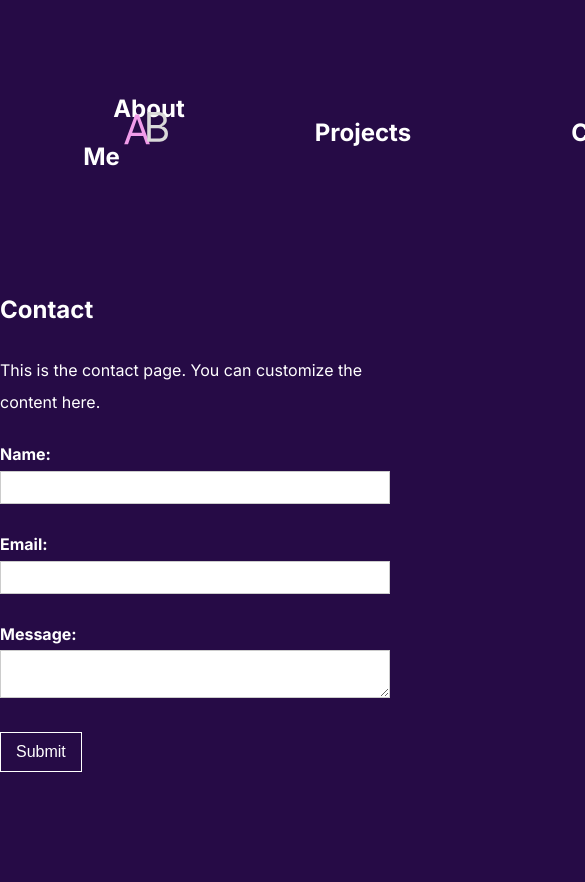
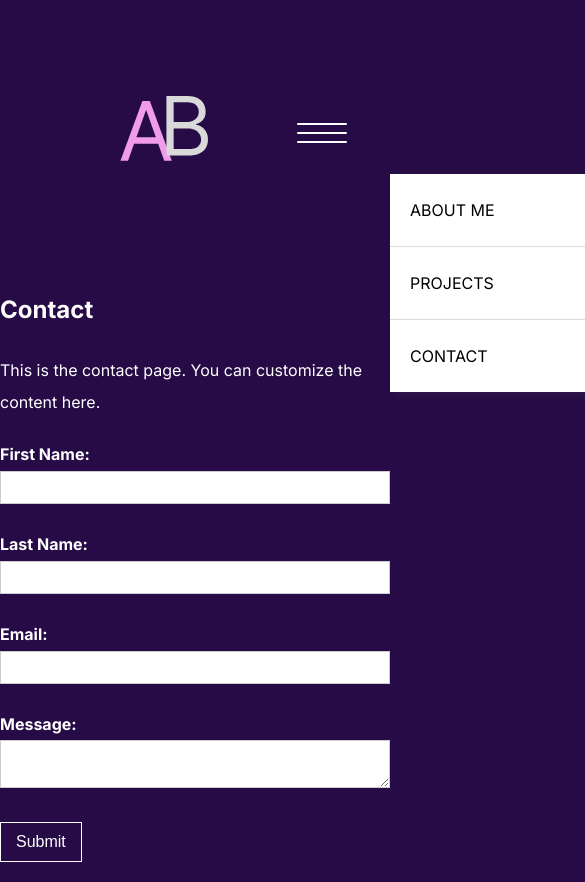
Before and after one commit to abdes96/Portfolio, a React (Vite) app in the folder Portfolio-abdes/: page /contact in a window 390 px wide. Shown: the top 882 px of the page, 585 px wide, since content can reach past the window. Before the commit the page ends 844 px from the top, so only its background shows below. Built offline with nearby package versions, Linux system fonts and the light colour scheme.

Commit message:
added hamburger menu

```diff
--- a/Portfolio-abdes/public/projectData.json
+++ b/Portfolio-abdes/public/projectData.json
@@ -1,20 +1,20 @@
 [
   {
     "id": 1,
-      "title": "Project 1",
-      "description": "This is the description for Project 1.",
+    "title": "Front-end Animation Showcase",
+    "description": "Explore the fascinating world of front-end development in this React project. Immerse yourself in captivating animations powered by the Framer Motion library and witness dynamic data visualizations with the mighty Three.js. This project also features seamless API integration, fetching data in real-time for an enriching user experience.",
     "imageUrl": "/card1.png"
   },
   {
     "id": 2,
-      "title": "Project 2",
-      "description": "This is the description for Project 2.",
+    "title": "Movie Explorer with Node.js",
+    "description": "Embark on a cinematic journey with this JavaScript, HTML, and CSS project, powered by Node.js. Users can log in, seamlessly search for movies through various filters, and curate their own personalized favorite list. Dive deep into detailed movie information, making this project a comprehensive and enjoyable movie exploration experience.",
     "imageUrl": "/card2.png"
   },
   {
     "id": 3,
-      "title": "Project 3",
-      "description": "This is the description for Project 3.",
-      "imageUrl": "/card2.png"
+    "title": "Dynamic Data Presentation",
+    "description": "Experience the power of dynamic data presentation in this project. Leveraging JavaScript and HTML, this project showcases real-time data rendering with Node.js. Users can interactively explore and analyze data, making it an engaging and informative platform for dynamic data enthusiasts.",
+    "imageUrl": "/card3.png"
   }
 ]
--- a/Portfolio-abdes/src/App.css
+++ b/Portfolio-abdes/src/App.css
@@ -12,8 +12,8 @@ body {
 
 .logo {
   height: 6em;
-  padding: 1.5em;
   will-change: filter;
+  object-fit: cover;
   transition: filter 300ms;
 }
 
@@ -128,6 +128,104 @@ body {
 .navLink:hover {
   padding-left: 20px;
 }
+
+/* hamburger menu*/
+
+#menu-wrapper {
+  overflow: hidden;
+  max-width: 100%;
+  cursor: pointer;
+  display: none;
+}
+
+ul { list-style: none; }
+a { text-decoration: none; color: black;}
+
+#menu-wrapper #hamburger-menu {
+  position: relative;
+  width: 50px;
+  height: 20px;
+  margin: 15px;
+}
+
+#menu-wrapper #hamburger-menu span {
+  opacity: 1;
+  left: 0;
+  display: block;
+  width: 100%;
+  height: 2px;
+  border-radius: 10px;
+  color: black;
+  background-color: white;
+  position: absolute;
+  transform: rotate(0deg);
+  transition: .4s ease-in-out;
+}
+
+#menu-wrapper #hamburger-menu span:nth-child(1) {
+  top: 0;
+}
+#menu-wrapper #hamburger-menu span:nth-child(2) {
+  top: 9px;
+}
+#menu-wrapper #hamburger-menu span:nth-child(3) {
+  top: 18px;
+}
+#menu-wrapper #hamburger-menu.open span:nth-child(1) {
+  transform: translateY(9px) rotate(135deg);
+}
+#menu-wrapper #hamburger-menu.open span:nth-child(2) {
+  opacity: 0;
+  transform: translateX(-60px);
+}
+#menu-wrapper #hamburger-menu.open span:nth-child(3) {
+  transform: translateY(-9px) rotate(-135deg);
+}
+
+#menu-container .menu-list .menu-submenu {
+  padding-top: 20px;
+  padding-bottom: 20px;
+}
+#menu-container .menu-list {
+  padding-left: 0;
+  display: block;
+  position: absolute;
+  width: 100%;
+  max-width: 450px;
+  background: white;
+  box-shadow: rgba(100,100,100,0.2) 6px 2px 10px;
+  z-index: 999;
+  overflow-y: auto;
+  overflow-x: hidden;
+}
+
+#menu-container .menu-list li.accordion-toggle, #menu-container .menu-list .menu-login {
+  font-size: 16px;
+  padding: 20px;
+  text-transform: uppercase;
+  border-top: 1px solid #dbdcd2;
+}
+#menu-container .menu-list li:first-of-type {
+  border-top: 0;
+}
+#menu-container .menu-list {
+  transition: right 0.4s ease;
+}
+
+@media (max-width: 1300px) {
+.navList {
+  display: none;
+
+}
+#menu-wrapper {
+  display: flex;
+}
+.navbar {
+  justify-content: space-between;
+}
+
+}
+/*  end hamburger menu*/
 
 .mySkills {
   margin-top: 20px;
@@ -272,20 +370,27 @@ button:hover {
   overflow: hidden;
 }
 
-.card img {
+.card .image-container img {
   object-fit: cover;
   width: 100%;
+  height: 100%;
   border-radius: 10px;
   cursor: pointer;
   transition: opacity 0.5s ease;
 
 }
 
-.card img:hover {
-  filter: blur(3px);
+.card .image-container  {
+  width: 100%;
+  height: 100%;
+
 }
 
-.card .description {
+.card .image-container:hover .image {
+  filter: blur(5px);
+  cursor: pointer;
+}
+.card .descriptionText {
   position: absolute;
   top: 50%;
   left: 50%;
@@ -295,8 +400,11 @@ button:hover {
   font-size: 1.5em;
   opacity: 0;
   transition: opacity 0.5s ease;
+  font-size: 20px;
+
 }
 
-.card:hover .description {
+.card .image-container:hover  .descriptionText {
   opacity: 1;
+  cursor: pointer;
 }
--- a/Portfolio-abdes/src/App.jsx
+++ b/Portfolio-abdes/src/App.jsx
@@ -8,7 +8,6 @@ import AboutMe from "./pages/AboutMe";
 import Navbar from "./component/navbar";
 
 function App() {
-  const [count, setCount] = useState(0);
 
   return (
     <>
--- a/Portfolio-abdes/src/component/Navbar.jsx
+++ b/Portfolio-abdes/src/component/Navbar.jsx
@@ -1,6 +1,6 @@
-import React from "react";
 import { Link } from "react-router-dom";
 import { motion } from "framer-motion";
+import { useEffect, useState } from "react";
 
 const Navbar = () => {
   const listItemVariants = {
@@ -8,10 +8,73 @@ const Navbar = () => {
     tap: { scale: 0.8, rotate: -90, borderRadius: "100%" }
   };
 
+  const [isMenuOpen, setIsMenuOpen] = useState(false);
+
+  const slideMenu = () => {
+    const menuList = document.querySelector("#menu-container .menu-list");
+
+    if (menuList) {
+      setIsMenuOpen((prevIsMenuOpen) => !prevIsMenuOpen);
+    }
+  };
+
+  useEffect(() => {
+    const menuList = document.querySelector("#menu-container .menu-list");
+
+    if (menuList) {
+      menuList.style.right = isMenuOpen ? "0" : "-100%";
+    }
+  }, [isMenuOpen]);
+
+  const handleMenuClick = () => {
+    const hamburgerMenu = document.getElementById("hamburger-menu");
+
+    setIsMenuOpen((prevIsMenuOpen) => !prevIsMenuOpen);
+
+    if (hamburgerMenu) {
+      hamburgerMenu.classList.toggle("open");
+    }
+
+    document.body.classList.toggle("overflow-hidden");
+  };
+
+
   return (
     <motion.nav className="navbar">
       <div className="logo-container">
-      <Link to="/"> <img  src="/logo.svg" alt="Logo" className="logo" /> </Link>
+        <img src="/logo.svg" alt="Logo" className="logo" />
+      </div>
+
+      <div id="menu-container"  className={`menu-list ${isMenuOpen ? 'active' : ''}`}>
+        <div id="menu-wrapper">
+          <div id="hamburger-menu" onClick={handleMenuClick}
+          ><span>
+            </span>
+            <span>
+            </span>
+            <span>
+            </span>
+          </div>
+        </div>
+        <ul className="menu-list accordion">
+          <li id="nav1" className="toggle accordion-toggle">
+            <Link to="/">
+            About Me
+          </Link>
+          </li>
+          <li id="nav2" className="toggle accordion-toggle">
+            <Link to="/projects">
+            Projects
+          </Link>
+          </li>
+          <li id="nav2" className="toggle accordion-toggle">
+            <Link to="/contact">
+            Contact
+          </Link>
+          </li>
+
+
+        </ul>
       </div>
       <ul className="navList">
 
--- a/Portfolio-abdes/src/component/carousel.css
+++ b/Portfolio-abdes/src/component/carousel.css
@@ -61,3 +61,18 @@
         transform: translateX(80%) translatey(-50%);
     }
 }
+
+@media only screen and (max-width: 1300px) {
+
+    .carousel {
+        position: relative;
+        width: 700px;
+        height: 400px;
+        perspective: 500px;
+        transform-style: preserve-3d;
+    }
+    .card .descriptionText {
+        font-size: 18px;
+    }
+
+}
--- a/Portfolio-abdes/src/pages/Contact.jsx
+++ b/Portfolio-abdes/src/pages/Contact.jsx
@@ -38,7 +38,16 @@ const Contact = () => {
         {/* Contact Form */}
         <form onSubmit={handleSubmit}>
           <label>
-            Name:
+            First Name:
+            <input
+              type="text"
+              name="name"
+              value={formData.name}
+              onChange={handleChange}
+            />
+          </label>
+          <label>
+            Last Name:
             <input
               type="text"
               name="name"
--- a/Portfolio-abdes/src/pages/Projects.jsx
+++ b/Portfolio-abdes/src/pages/Projects.jsx
@@ -5,14 +5,18 @@ import Carousel from "../component/Carousel";
 import projectData from '../../public/projectData.json';
 
 const Projects = () => {
-  const CARDS = 3;
 
   const Card = ({ imageUrl, content }) => (
     <div className='card'>
-      {imageUrl && <img src={imageUrl} alt="Card Image" />}
-      {imageUrl && <div className="description">{content}</div>}
+      {imageUrl && (
+        <div className="image-container">
+          <img src={imageUrl} alt="Card Image" className="image" />
+          <div className="descriptionText">{content}</div>
+        </div>
+      )}
     </div>
   );
+
 
   return (
     <div>
```
Lines whose indentation alone changed are shown as unchanged.
